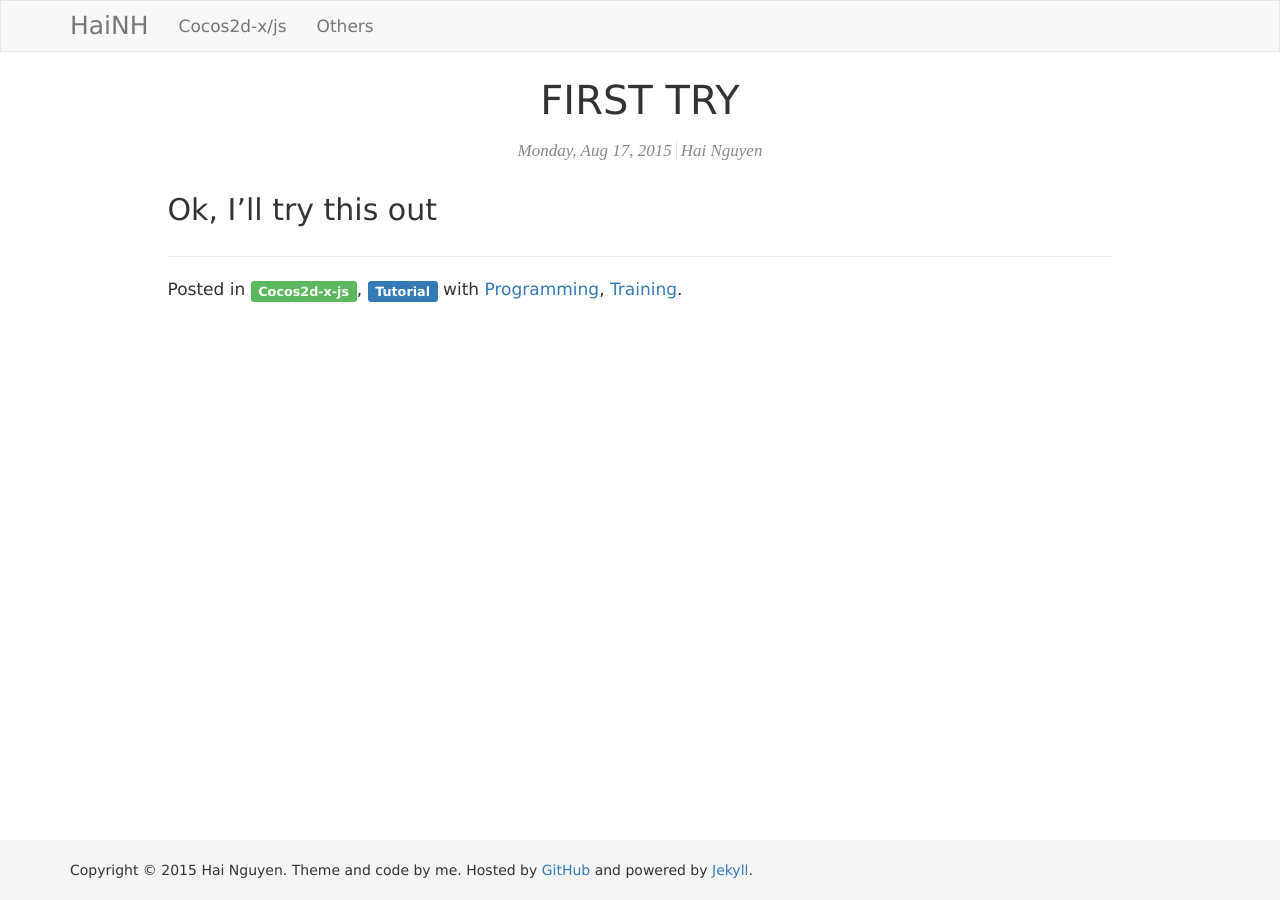
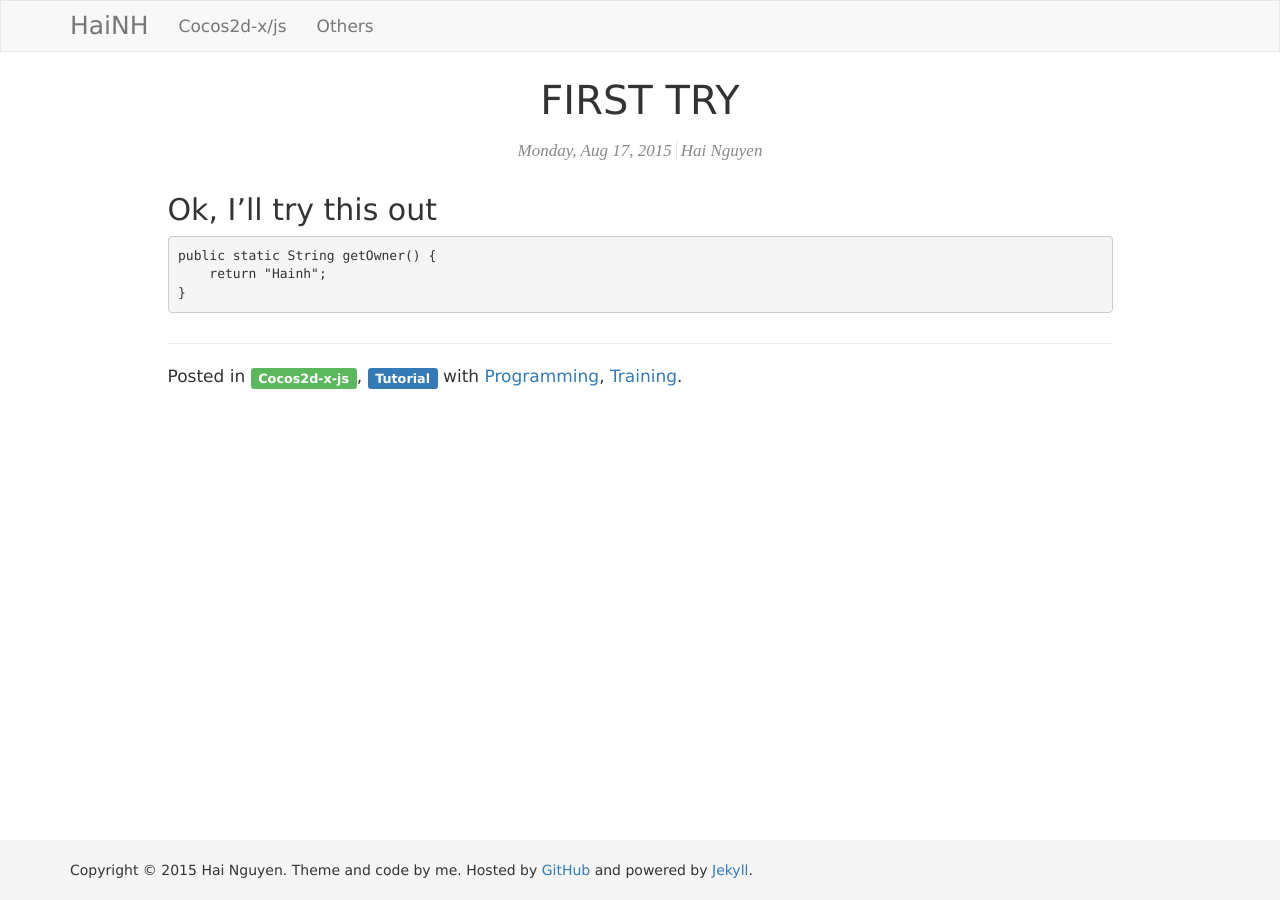
Before and after one commit to hainh/hainh.github.io, a Jekyll site: the page built from _posts/2015-08-17-this-is-the-first-post.md, in a window 1280 px wide. Built offline with Jekyll 4.4.1, drawn with Linux system fonts in a browser that asks for light colours; nearby versions of some CDN libraries.

```diff
--- a/_config.yml
+++ b/_config.yml
@@ -1,5 +1,4 @@
 # Where things are
-source:      .
 destination: ./_site
 plugins:     ./_plugins
 layouts:     ./_layouts
@@ -8,7 +7,6 @@ collections: null
 url: http://hainh.gamesen.vn
 
 # Handling Reading
-safe:         false
 include:      [".htaccess", "CNAME"]
 exclude:      []
 keep_files:   [".git", ".svn"]
@@ -27,8 +25,7 @@ gems:      []
 
 # Conversion
 markdown:    kramdown
-highlighter: pygments
-lsi:         false
+highlighter: null
 excerpt_separator: "\n\n"
 
 # Serving
@@ -75,12 +72,4 @@ kramdown:
   footnote_nr:    1
   entity_output:  as_char
   toc_levels:     1..6
-  enable_coderay: true
-
-  coderay:
-    coderay_wrap:              div
-    coderay_line_numbers:      table
-    coderay_line_number_start: 1
-    coderay_tab_width:         4
-    coderay_bold_every:        10
-    coderay_css:               class
+  enable_coderay: false
--- a/_posts/2015-08-17-this-is-the-first-post.md
+++ b/_posts/2015-08-17-this-is-the-first-post.md
@@ -8,3 +8,9 @@ author: hainh
 
 
 ##Ok, I'll try this out
+
+~~~ java
+public static String getOwner() {
+    return "Hainh";
+}
+~~~
```
